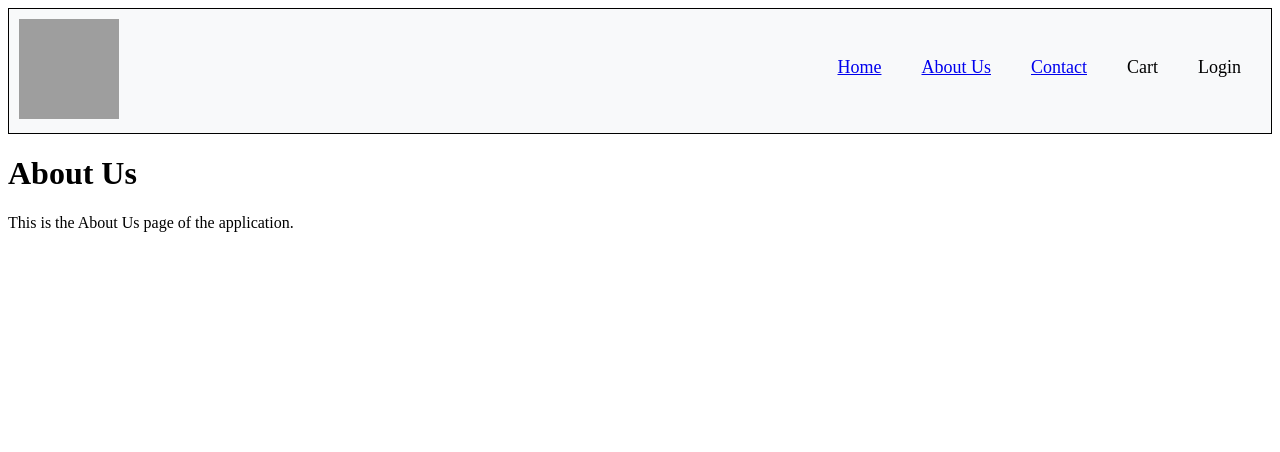
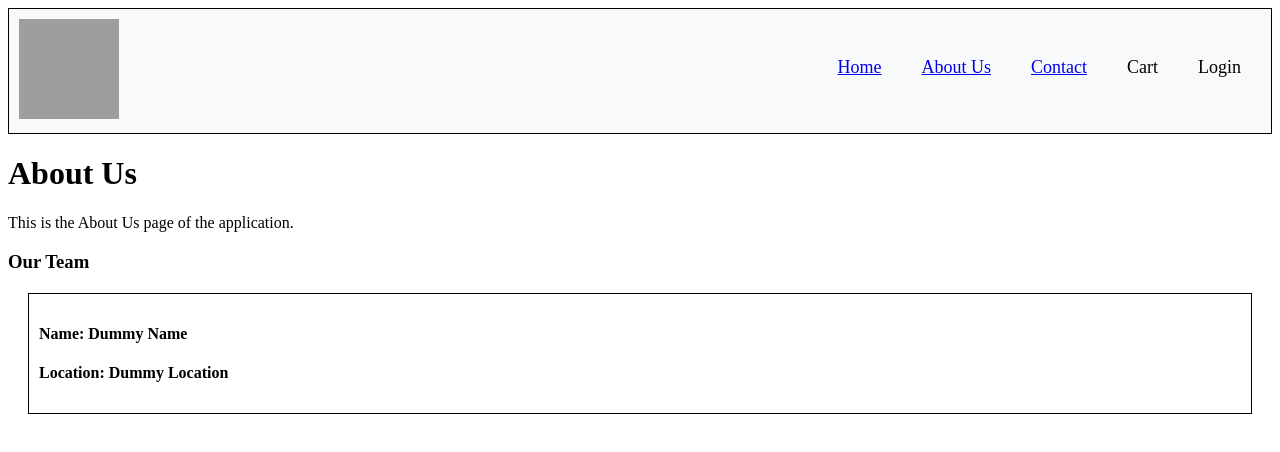
Before and after one commit to 19ishitatiwari/swiggy-clone, a React (Vite) app: page /about in a window 1280 px wide. Shown: the top 452 px of the page. Built offline with nearby package versions, Linux system fonts and the light colour scheme; no server answers; grey boxes are pictures that could not be loaded.

Commit message:
Episode 8

```diff
--- a/index.css
+++ b/index.css
@@ -89,3 +89,8 @@
     margin: 20px 10px 0 4.5rem;
     gap: 10px
 }
+.team-member{
+    margin: 20px;
+    border: 1px solid black;
+    padding: 10px;
+}
--- a/src/components/About.js
+++ b/src/components/About.js
@@ -1,10 +1,38 @@
-const About = () => {
-    return (
+import TeamMember from "./TeamMember";
+import TeamMemberClass from "./TeamMemberClass";
+import React, { Component } from "react";
+
+class About extends Component {
+    constructor(props){
+        super(props);
+        console.log("Parent - About Constructor");
+    }
+    componentDidMount(){
+        console.log("Parent - About Component Did Mount");
+    }
+    render() {
+        console.log("Parent - About Render");
+        return (
         <div>
             <h1>About Us</h1>
             <p>This is the About Us page of the application.</p>
+            <h3>Our Team</h3>
+            <TeamMemberClass name={"19ishitatiwari"} role={"Developer"} location={"Jaipur"} contact={"9876543210"}/>
+            {/* <TeamMemberClass name={"Ankit"} role={"Designer"} location={"Delhi"} contact={"8765432109"}/>
+            <TeamMemberClass name={"Rohit"} role={"Manager"} location={"Mumbai"} contact={"7654321098"}/> */}
         </div>
     );
+    }
 }
+// const About = () => {
+//     return (
+//         <div>
+//             <h1>About Us</h1>
+//             <p>This is the About Us page of the application.</p>
+//             <h3>Our Team</h3>
+//             <TeamMemberClass name={"Ishita (class)"} role={"Developer (class)"} location={"Jaipur (class)"} contact={"9876543210 (class)"}/>
+//         </div>
+//     );
+// }
 
 export default About;
--- /dev/null
+++ b/src/components/TeamMember.js
@@ -0,0 +1,33 @@
+import React from 'react'
+import { useState, useEffect } from 'react';
+
+const TeamMember = (props) => {
+
+    const { name, role, location, contact } = props;
+    const [votes, setVotes] = useState(0);
+    const [votes1, setVotes1] = useState(1);
+
+    useEffect(() => {
+        // API call
+        const timer = setInterval(() => {
+            console.log("Interval");
+        }, 1000);
+
+        // cleanup function
+        return () => {
+            clearInterval(timer);
+        }
+    }, []);
+  return (
+    <div className='team-member'>
+        <h4>Name: {name}</h4>
+        <h4>Role: {role}</h4>
+        <h4>Contact: {contact}</h4>
+        <h4>Location: {location}</h4>
+        <h4>Votes: {votes}</h4>
+        <h4>Votes1: {votes1}</h4>
+    </div>
+  )
+}
+
+export default TeamMember
--- /dev/null
+++ b/src/components/TeamMemberClass.js
@@ -0,0 +1,73 @@
+import React from "react";
+
+class TeamMemberClass extends React.Component {
+
+    constructor(props){
+        super(props);
+        this.state = {
+            // votes: 0,
+            // votes1: 2
+            userInfo: {
+                name: "Dummy Name",
+                location: "Dummy Location",
+            }
+        }
+        console.log(this.props.name + " Child - TeamMember Constructor");
+    }
+
+    async componentDidMount(){
+        const username = this.props.name;
+        console.log(this.props.name + " Child - TeamMember Component Did Mount");
+        const data = await fetch(`https://api.github.com/users/${username}`);
+        const json = await data.json();
+        console.log(json);
+
+        this.setState({
+            userInfo: json,
+        })
+
+        this.timer = setInterval(() => {
+            console.log("Interval");
+        }, 1000);
+    }
+
+    componentDidUpdate(prevProps, prevState){
+        console.log(this.props.name + " Child - TeamMember Component Did Update");
+
+        // if (this.state.votes !== prevState.votes) { ------ now we do this using useEffect with votes as dependency
+        //     // make an API call
+    }
+
+    componentWillUnmount(){
+        console.log(this.props.name + " Child - TeamMember Component Will Unmount");
+        // clear the timer
+        clearInterval(this.timer);
+    }
+
+    render() {
+        console.log(this.props.name + " Child - TeamMember Render");
+
+        const { name, location } = this.state.userInfo;
+        // const { name, role, location, contact } = this.props;
+
+        // const { votes, votes1 } = this.state;
+
+        return (
+            <div className='team-member'>
+                <h4>Name: {name}</h4>
+                {/* <h4>Role: {role}</h4>
+                <h4>Contact: {contact}</h4> */}
+                <h4>Location: {location}</h4>
+                {/* <h4>Votes: {votes}</h4>
+                <button onClick={() => {
+                    this.setState({
+                        votes: this.state.votes + 1 // Correct way to update state in class components
+                        // Can also write as votes: votes + 1
+                    })
+                }}>Vote</button> */}
+            </div>
+        )
+    }
+}
+
+export default TeamMemberClass;
```
